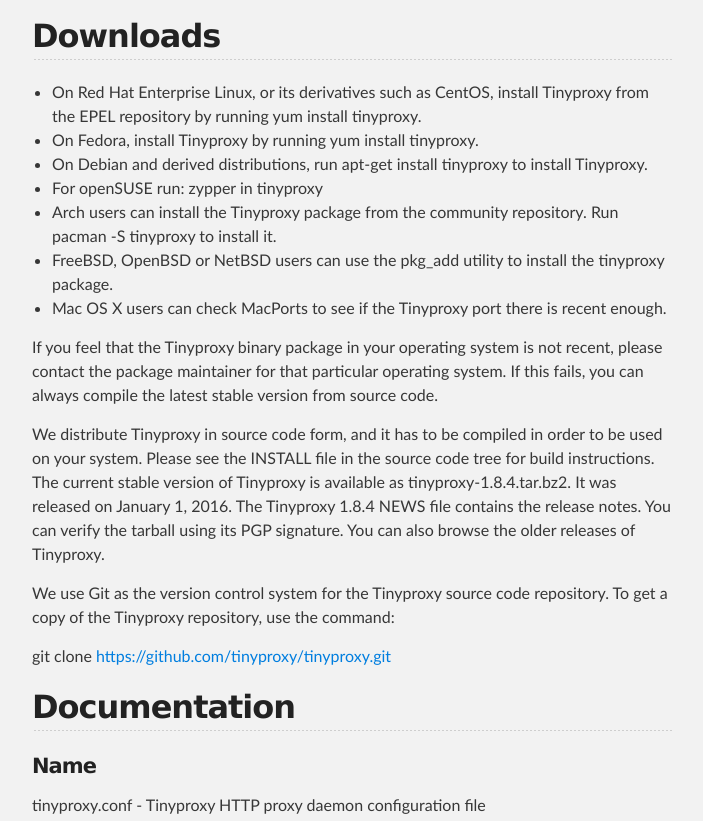
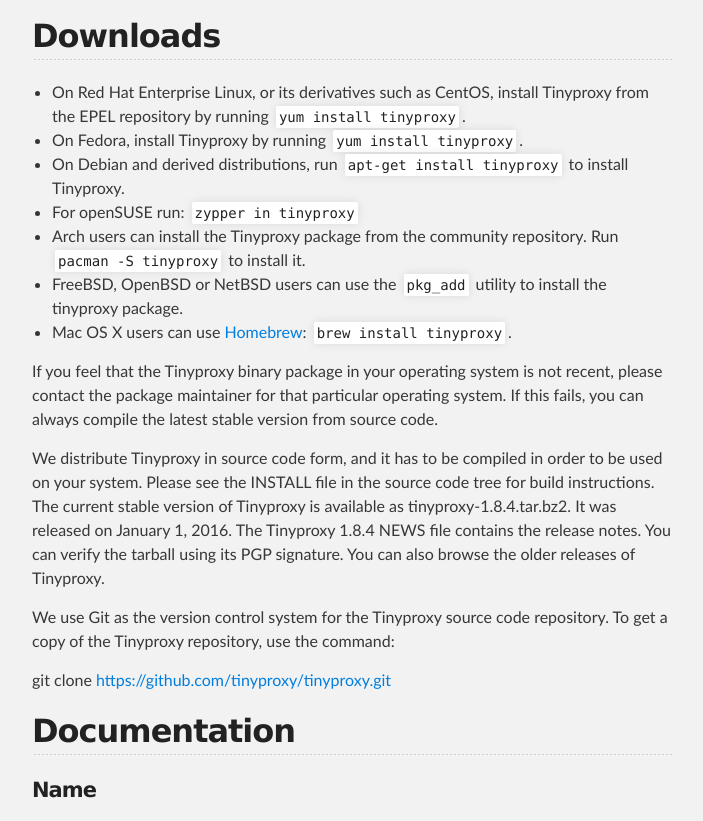
Before and after one commit to tinyproxy/tinyproxy.github.io, a plain HTML site: page index.html in a window 1280 px wide. Shown: the part 1400-2221 px from the top of the page, without its empty margins (288-991 px from the left). Drawn offline with Linux system fonts and the light colour scheme.

Commit message:
Update OS X instructions & installation formatting

```diff
--- a/index.html
+++ b/index.html
@@ -61,13 +61,13 @@
 <a id="downloads" class="anchor" href="#downloads" aria-hidden="true"><span class="octicon octicon-link"></span></a>Downloads</h2>
 
 <ul>
-<li>On Red Hat Enterprise Linux, or its derivatives such as CentOS, install Tinyproxy from the EPEL repository by running yum install tinyproxy.</li>
-<li>On Fedora, install Tinyproxy by running yum install tinyproxy.</li>
-<li>On Debian and derived distributions, run apt-get install tinyproxy to install Tinyproxy.</li>
-<li>For openSUSE run: zypper in tinyproxy</li>
-<li>Arch users can install the Tinyproxy package from the community repository. Run pacman -S tinyproxy to install it.</li>
-<li>FreeBSD, OpenBSD or NetBSD users can use the pkg_add utility to install the tinyproxy package.</li>
-<li>Mac OS X users can check MacPorts to see if the Tinyproxy port there is recent enough.</li>
+<li>On Red Hat Enterprise Linux, or its derivatives such as CentOS, install Tinyproxy from the EPEL repository by running <code>yum install tinyproxy</code>.</li>
+<li>On Fedora, install Tinyproxy by running <code>yum install tinyproxy</code>.</li>
+<li>On Debian and derived distributions, run <code>apt-get install tinyproxy</code> to install Tinyproxy.</li>
+<li>For openSUSE run: <code>zypper in tinyproxy</code></li>
+<li>Arch users can install the Tinyproxy package from the community repository. Run <code>pacman -S tinyproxy</code> to install it.</li>
+<li>FreeBSD, OpenBSD or NetBSD users can use the <code>pkg_add</code> utility to install the tinyproxy package.</li>
+<li>Mac OS X users can use <a href="https://brew.sh/">Homebrew</a>: <code>brew install tinyproxy</code>.</li>
 </ul>
 
 <p>If you feel that the Tinyproxy binary package in your operating system is not recent, please contact the package maintainer for that particular operating system. If this fails, you can always compile the latest stable version from source code.</p>
```
